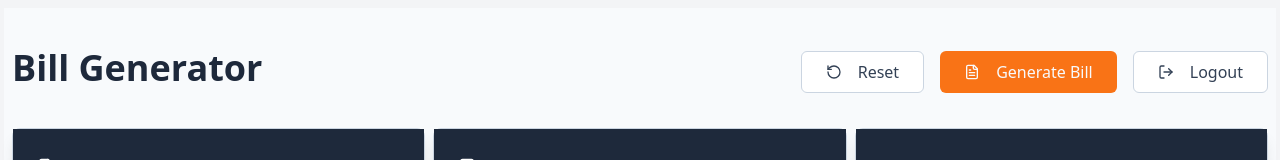
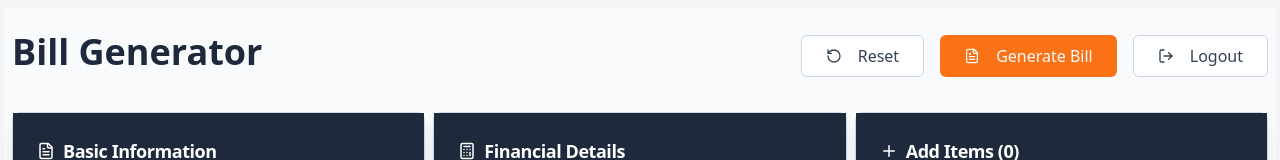
Before and after one commit to krishgarg-code/bill-, a React (Vite) app: page / in a window 1280 px wide. Shown: the top 160 px of the page. Built offline with nearby package versions, Linux system fonts and the light colour scheme; no server answers; sample sign-in values are in the browser's storage.

Commit message:
minor changes

```diff
--- a/src-jsx/components/BillGenerator.jsx
+++ b/src-jsx/components/BillGenerator.jsx
@@ -310,7 +310,7 @@ const BillGenerator = ({ onLogout }) => {
     <div className="min-h-screen bg-slate-50">
       <div className="max-w-[2000px] mx-auto p-2 mx-8">
         {/* Header */}
-        <div className="flex items-center justify-between mb-8 mt-8">
+        <div className="flex items-center justify-between mb-8 mt-4">
           <div>
             <h1 className="text-4xl font-bold text-slate-800 mb-2">
               Bill Generator
```
